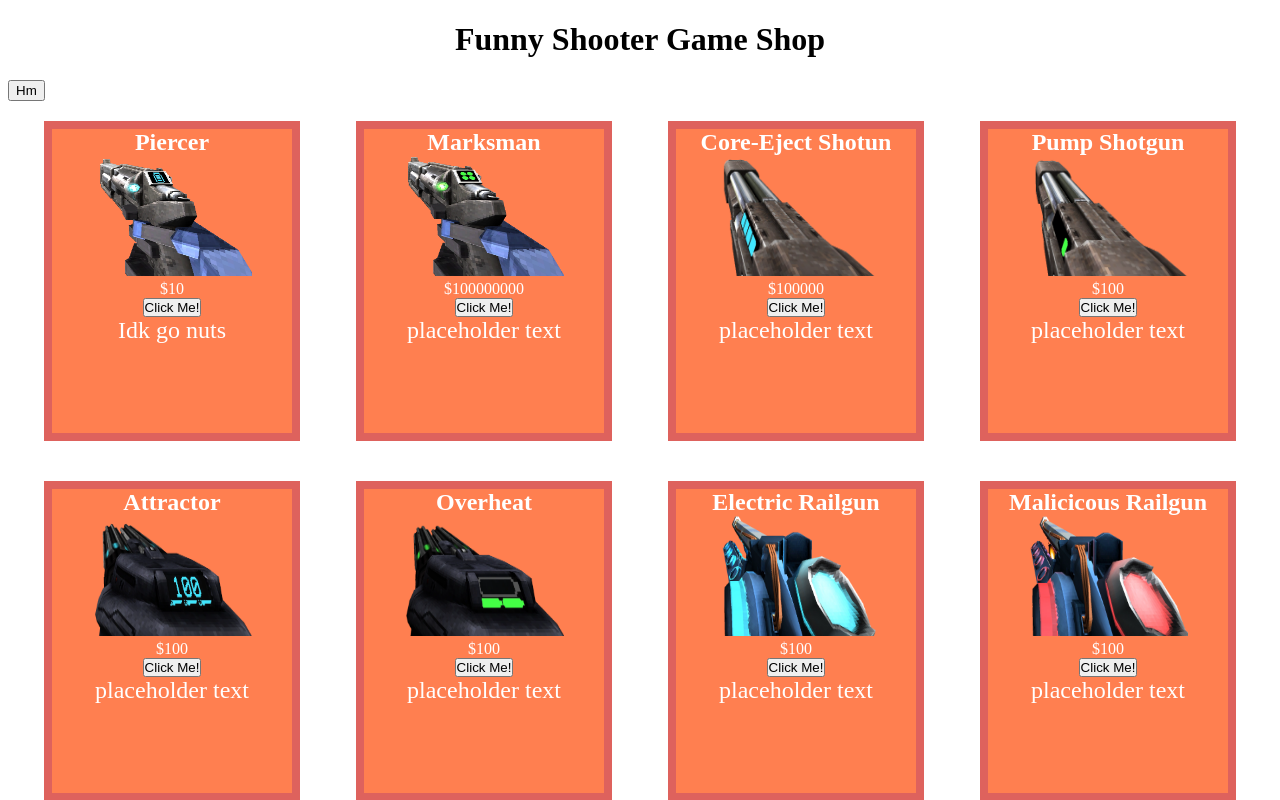
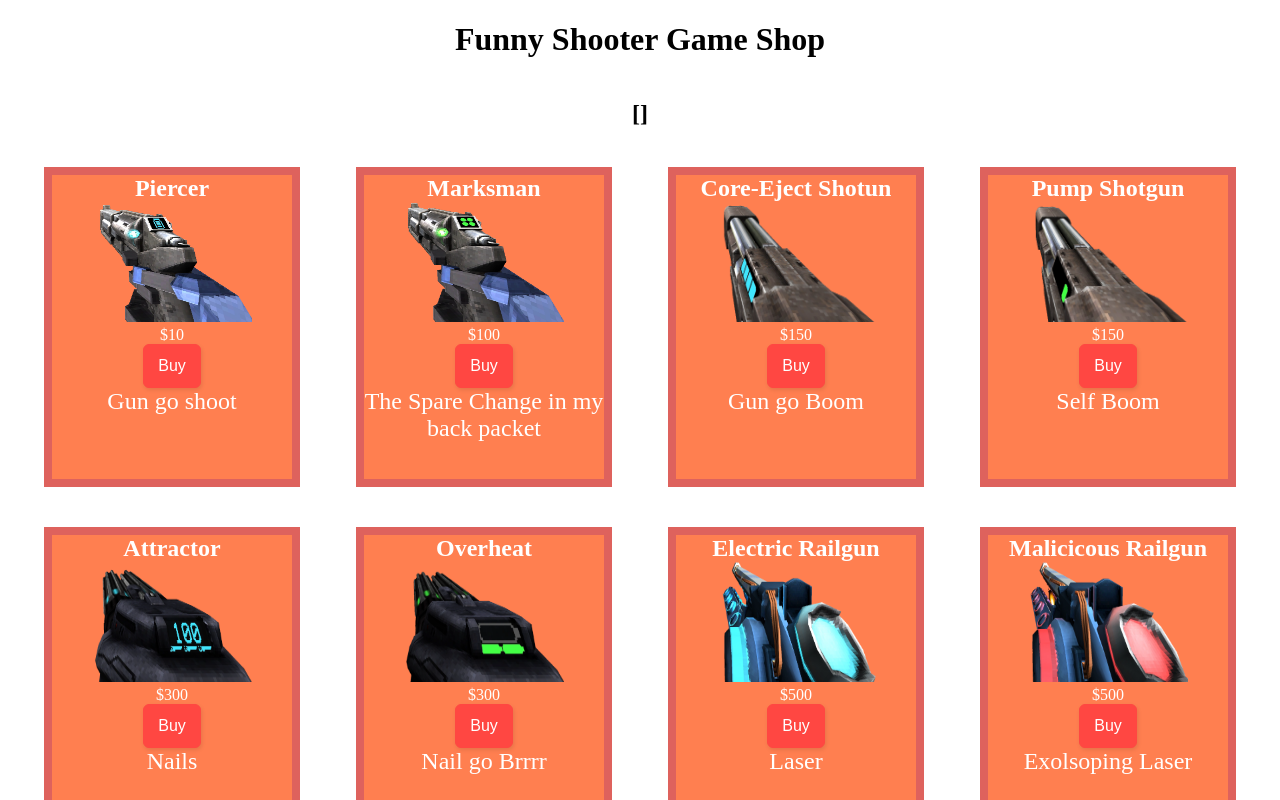
Before and after one commit to staten-island-tech/vue-reactivity-RodentCoder, a Vue app in the folder vue/: page / in a window 1280 px wide. Shown: the top 800 px of the page. Built offline with nearby package versions, Linux system fonts and the light colour scheme.

Commit message:
History add?

```diff
--- a/vue/src/components/CoolCards.vue
+++ b/vue/src/components/CoolCards.vue
@@ -3,7 +3,7 @@
     <h2 class="cardtitle">{{ title }}</h2>
     <img class="cardimg" v-bind:src="image" alt="" />
     <p class="cardprice">{{ Price }}</p>
-    <button @click="buy">Click Me!</button>
+    <button class="buy" @click="buy">Buy</button>
     <p class="carddetails">{{ detail }}</p>
   </div>
 </template>
@@ -12,7 +12,7 @@
 import { reactive } from "vue";
 export { cart };
 const cart = reactive({
-  cart: [],
+  cart: []
 });
 export default {
   name: "CoolCard",
@@ -60,4 +60,17 @@ body {
   height: 15vh;
   width: 20vh;
 }
+.buy{
+  background: #FF4742;
+  border: 1px solid #FF4742;
+  border-radius: 6px;
+  box-shadow: rgba(0, 0, 0, 0.1) 1px 2px 4px;
+  box-sizing: border-box;
+  color: #FFFFFF;
+  font-size: 16px;
+  padding: 12px 14px;
+  text-align: center;
+}
+
+
 </style>
--- /dev/null
+++ b/vue/src/components/CoolCart.vue
@@ -0,0 +1,28 @@
+<template>
+  <div class="history">
+    <ul class="order">
+        <li class="items">{{ items }}</li>
+    </ul>
+  </div>
+</template>
+
+<script>
+import { cart } from './CoolCards.vue';
+export default {
+  data(){
+    return cart
+  },
+  name: "CoolCart",
+  props:{
+    items: String
+  }
+};
+</script>
+
+<style scoped>
+
+.order{
+    text-align: center;
+}
+
+</style>
--- a/vue/src/views/AboutView.vue
+++ b/vue/src/views/AboutView.vue
@@ -7,6 +7,12 @@ export default {};
 </script>
 
 <style scoped></style>
+
+  <!-- <div class="order">
+      <ul>
+        <li class="history" v-for="carts in cart" :key="carts">{{ carts }}</li>
+      </ul>
+    </div> -->
 
 <!-- <template>
   <div class="Home">
--- a/vue/src/views/HomeView.vue
+++ b/vue/src/views/HomeView.vue
@@ -1,7 +1,9 @@
 <template>
   <div class="Home">
     <h1 class="header">Funny Shooter Game Shop</h1>
-    <button @click="displaycart">Hm</button>
+    <div class="order">
+        <h2 class="history" v-for="carts in cart" :key="cart">{{ carts }}</h2>
+    </div>
     <div class="Gallery">
       <CoolCard
         v-for="ultrakill in ultrakill"
@@ -17,69 +19,73 @@
 <script>
 import { cart } from "../components/CoolCards.vue";
 import CoolCard from "../components/CoolCards.vue";
+import CoolCart from "../components/CoolCart.vue";
+
+function yes(){
+  let shop = Object.values(cart)
+      return shop
+}
+yes()
+
 export default {
-  components: { CoolCard },
-  computed: {
-    displaycart: function () {
-      cart.cart.forEach();
-    },
-  },
+  components: { CoolCard, CoolCart },
   data() {
     return {
+      cart,
       ultrakill: [
         {
           name: "Piercer",
           Price: "$10",
           img: "../images/Piercer.webp",
-          detail: "Idk go nuts",
+          detail: "Gun go shoot",
         },
         {
           name: "Marksman",
-          Price: "$100000000",
+          Price: "$100",
           img: "../images/Marksman.webp",
-          detail: "placeholder text",
+          detail: "The Spare Change in my back packet",
         },
         {
           name: "Core-Eject Shotun",
-          Price: "$100000",
+          Price: "$150",
           img: "./images/Core_Shotgun.webp",
-          detail: "placeholder text",
+          detail: "Gun go Boom",
         },
         {
           name: "Pump Shotgun",
-          Price: "$100",
+          Price: "$150",
           img: "../images/Pump_Shotgun.webp",
-          detail: "placeholder text",
+          detail: "Self Boom",
         },
         {
           name: "Attractor",
-          Price: "$100",
+          Price: "$300",
           img: "../images/Attractor_Nailgun.webp",
-          detail: "placeholder text",
+          detail: "Nails",
         },
         {
           name: "Overheat",
-          Price: "$100",
+          Price: "$300",
           img: "../images/Overheat_Nailgun.webp",
-          detail: "placeholder text",
+          detail: "Nail go Brrrr",
         },
         {
           name: "Electric Railgun",
-          Price: "$100",
+          Price: "$500",
           img: "../images/ChargedERail.webp",
-          detail: "placeholder text",
+          detail: "Laser",
         },
         {
           name: "Malicicous Railgun",
-          Price: "$100",
+          Price: "$500",
           img: "../images/ChargedMRail.webp",
-          detail: "placeholder text",
+          detail: "Exolsoping Laser",
         },
         {
           name: "Screw Driver",
-          Price: "$100",
+          Price: "$500",
           img: "../images/ChargedSRail.webp",
-          detail: "placeholder text",
+          detail: "Useless",
         },
       ],
     };
@@ -91,6 +97,18 @@ export default {
 .header {
   text-align: center;
 }
+
+.order{
+  display: flex;
+  justify-content: space-evenly;
+  flex-direction: row;
+  align-items: center;
+  flex-wrap: wrap;
+  height: 100% auto;
+}
+.history{
+ text-align: center;
+}
 .Gallery {
   display: flex;
   justify-content: space-evenly;
```
